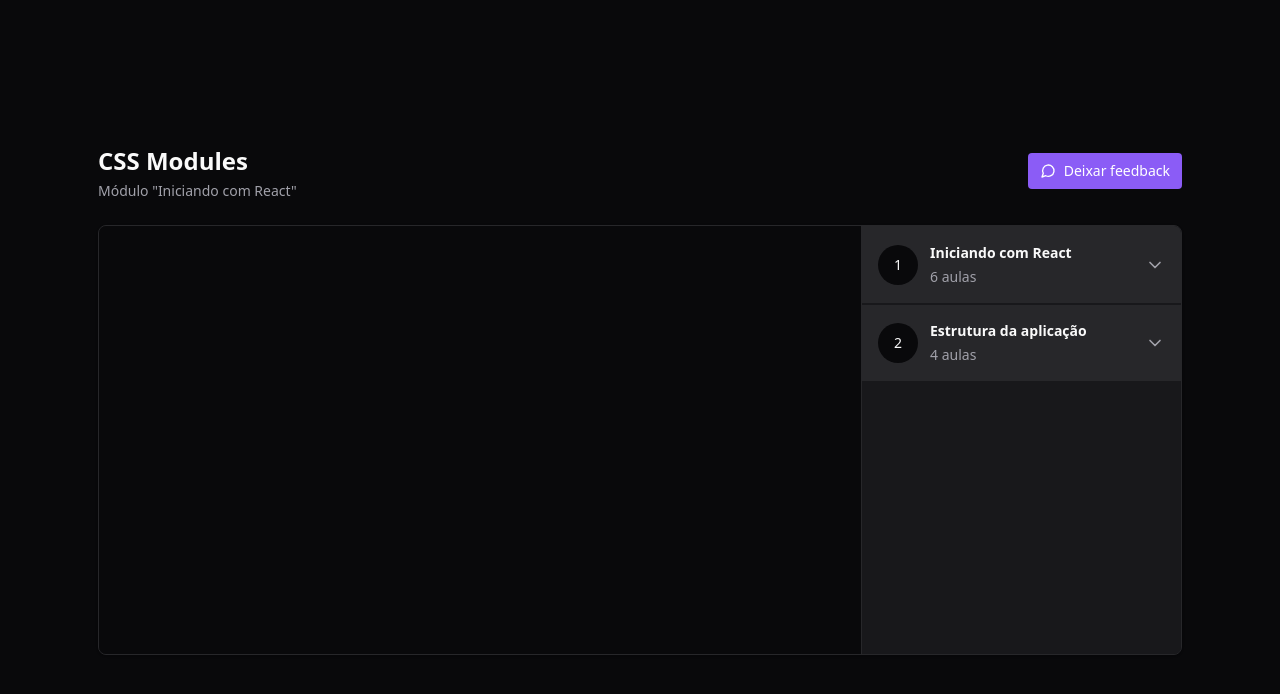
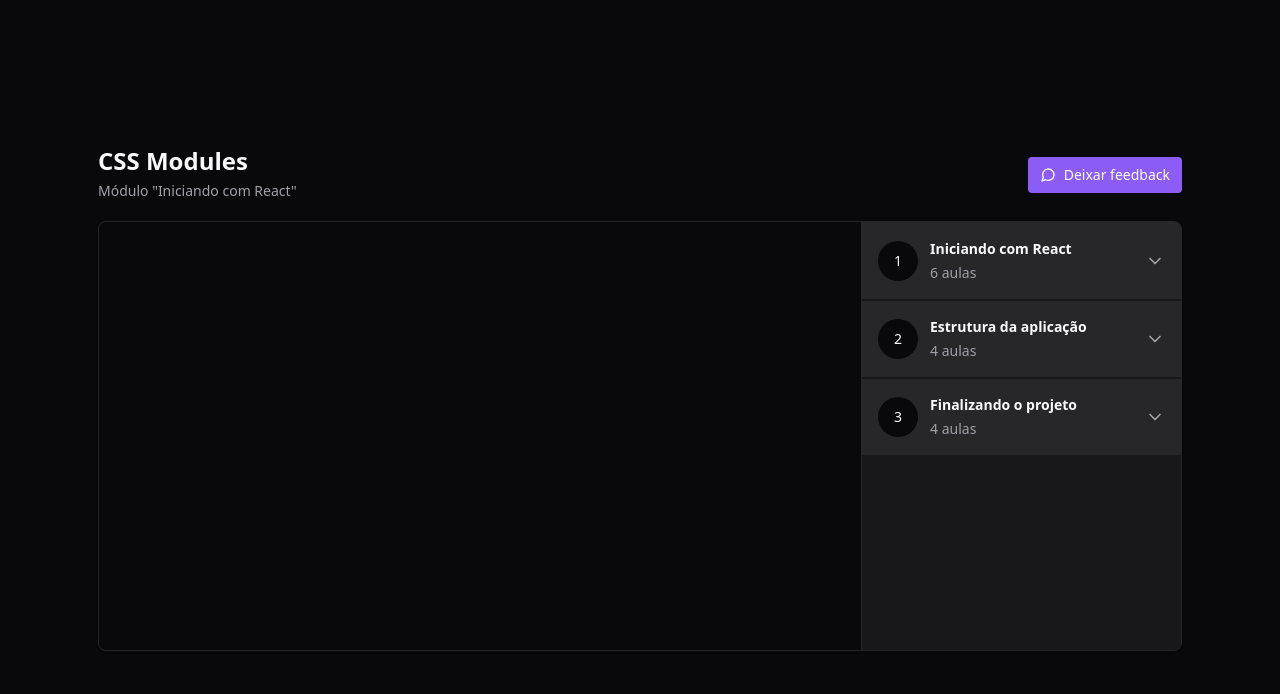
Before and after one commit to diaspd/redux-zustand-player, a React (Vite) app: page / in a window 1280 px wide. Shown: the top 694 px of the page. Built offline with nearby package versions, Linux system fonts and the light colour scheme; data requests are answered from the project's data file.

Commit message:
added loading screens

```diff
--- a/server.json
+++ b/server.json
@@ -7,7 +7,7 @@
           "id": 1,
           "title": "Iniciando com React",
           "lessons": [
-            { "id": "Jai8w6K_GnY", "title": "CSS Modules", "duration": "13:45" },
+            { "id": "7A4UQGrFU9Q?si=4hizm_gmRAgVtN6J", "title": "CSS Modules", "duration": "13:45" },
             { "id": "w-DW4DhDfcw", "title": "Estilização do Post", "duration": "10:05" },
             { "id": "D83-55LUdKE", "title": "Componente: Header", "duration": "06:33" },
             { "id": "W_ATsETujaY", "title": "Componente: Sidebar", "duration": "09:12" },
@@ -24,6 +24,16 @@
             { "id": "h5JA3wfuW1k", "title": "Interações no JSX", "duration": "06:33" },
             { "id": "1G0vSTqWELg", "title": "Utilizando estado", "duration": "09:12" }
           ]
+        },
+        {
+          "id": 3,
+          "title": "Finalizando o projeto",
+          "lessons": [
+            { "id": "LGkNjt7k4UQ&ab", "title": "Configurando ESLint", "duration": "10:45" },
+            { "id": "q-If9n-tUyA&ab", "title": "Continuando", "duration": "5:05" },
+            { "id": "MW7hrQe6aYo&ab", "title": "Config Github", "duration": "07:33" },
+            { "id": "ICIz5dE3Xfg&ab", "title": "Deploy", "duration": "30:12" }
+          ]
         }
       ]
     }
--- a/src/components/Header.tsx
+++ b/src/components/Header.tsx
@@ -1,19 +1,34 @@
 import { MessageCircle } from "lucide-react";
 import { useCurrentLesson } from "../store/slices/player";
+import { useAppSelector } from "../store";
 
 export function Header () {
   const { currentModule, currentLesson } = useCurrentLesson()
-
-  if (!currentModule || !currentLesson) {
-    return null
-  }
+  const isCourseLoading = useAppSelector(state => state.player.isLoading)
 
   return (
-    <header className="flex items-center justify-between ">
-    <div className="flex flex-col gap-1">
-      <h1 className="text-2xl font-bold">{currentLesson.title}</h1>
-      <span className="text-sm text-zinc-400">Módulo "{currentModule.title}"</span>
-    </div>
+    <header className="flex items-center justify-between h-12">
+      {isCourseLoading ? (
+        <div className="shadow rounded-md w-1/3 animate-pulse h-6">
+          <div className="flex">
+            <div className="flex-1 py-1">
+              <div className="space-y-3">
+              <div className="grid grid-cols-3 gap-4">
+                <div className="h-3 bg-zinc-700 rounded col-span-2"></div>
+                <div className="h-3 bg-zinc-700 rounded col-span-1"></div>
+              </div>
+              <div className="h-2 bg-zinc-700 rounded"></div>
+              </div>
+            </div>
+          </div>
+        </div>
+        ) : (
+        <div className="flex flex-col gap-1">
+          <h1 className="text-2xl font-bold">{currentLesson?.title}</h1>
+          <span className="text-sm text-zinc-400">Módulo "{currentModule?.title}"</span>
+        </div>
+      )}
+
 
     <button className="whitespace-nowrap flex mb-auto items-center rounded bg-violet-500 gap-2 px-3 py-2 text-sm font-medium text-white hover:bg-violet-600 mt-2">
       <MessageCircle className="w-4 h-4" fontWeight="bold"/>
--- a/src/components/Module.tsx
+++ b/src/components/Module.tsx
@@ -2,8 +2,7 @@ import { ChevronDown } from "lucide-react";
 import { Lesson } from "./Lesson";
 
 import * as Collapsible from '@radix-ui/react-collapsible'
-import { useAppSelector } from "../store";
-import { useDispatch } from "react-redux";
+import { useAppDispatch, useAppSelector } from "../store";
 import { play } from "../store/slices/player";
 
 interface ModuleProps {
@@ -13,7 +12,7 @@ interface ModuleProps {
 }
 
 export function Module({ title, moduleIndex, amountOfLessons }: ModuleProps) {
-  const dispatch = useDispatch()
+  const dispatch = useAppDispatch()
 
   const { currentModuleIndex, currentLessonIndex } = useAppSelector(state => {
     const { currentModuleIndex, currentLessonIndex } = state.player
@@ -38,7 +37,7 @@ export function Module({ title, moduleIndex, amountOfLessons }: ModuleProps) {
       <ChevronDown className="w-5 h-5 ml-auto text-zinc-400 group-data-[state=open]:rotate-180 transition-transform duration-500"/>
     </Collapsible.Trigger>
 
-    <Collapsible.Content className="animate-slideDown">
+    <Collapsible.Content>
       <nav className="relative flex flex-col gap-4 p-6">
         {lessons && lessons.map((lesson, lessonIndex) => {
           const isCurrent = currentModuleIndex === moduleIndex &&
--- /dev/null
+++ b/src/components/SidebarLoading.tsx
@@ -0,0 +1,19 @@
+export function SidebarLoading() {
+  return (
+    <div className="shadow-sm shadow-purple-500 rounded-md p-5 max-w-sm w-full mx-auto mb-0.5">
+      <div className="animate-pulse flex space-x-4 items-center">
+        <div className="rounded-full bg-slate-700 h-10 w-10" />
+          <div className="flex-1 space-y-3 py-1">
+          <div className="h-3 bg-slate-700 rounded" />
+          <div className="space-y-2">
+          <div className="grid grid-cols-1">
+            <div className="h-2 bg-slate-700 rounded col-span-2 w-1/2" />
+          </div>
+        </div>
+      </div>
+
+      <div className="h-5 w-5 bg-slate-700 rounded-lg" />
+      </div>
+    </div>
+  )
+}
--- a/src/components/Video.tsx
+++ b/src/components/Video.tsx
@@ -1,27 +1,33 @@
 import ReactPlayer from "react-player";
-import { useDispatch } from "react-redux";
 import { next, useCurrentLesson } from "../store/slices/player";
+import { useAppDispatch, useAppSelector } from "../store";
+import { Loader2 } from "lucide-react";
 
 export function Video() {
-  const dispatch = useDispatch()
+  const dispatch = useAppDispatch()
   const { currentLesson } = useCurrentLesson()
+  const isCourseLoading = useAppSelector(state => state.player.isLoading)
 
   function handlePlayNext() {
     dispatch(next())
   }
 
-  if (!currentLesson) return null
-
   return (
     <div className="w-full bg-zinc-950 aspect-video">
+      {isCourseLoading ? (
+        <div className="flex h-full items-center justify-center">
+          <Loader2 className="w-6 h-6 text-zinc-400 animate-spin transition-all delay-1000" />
+        </div>
+      ) : (
         <ReactPlayer
           width="100%"
           height="100%"
+          controls
           playing
-        controls
           onEnded={handlePlayNext}
-        url={`https://youtube.com/watch?v=${currentLesson.id}/`}
+          url={`https://www.youtube.com/watch?v=${currentLesson?.id}`}
         />
+      )}
     </div>
   )
 }
--- a/src/pages/Player.tsx
+++ b/src/pages/Player.tsx
@@ -1,14 +1,15 @@
+import { useEffect } from "react";
+
 import { Header } from "../components/Header";
 import { Video } from "../components/Video";
 import { Module } from "../components/Module";
-import { useAppSelector } from "../store";
-import { start, useCurrentLesson } from "../store/slices/player";
-import { useEffect } from "react";
-import { api } from "../lib/axios";
-import { useDispatch } from "react-redux";
+
+import { useAppDispatch, useAppSelector } from "../store";
+import { loadCourse, useCurrentLesson } from "../store/slices/player";
+import { SidebarLoading } from "../components/SidebarLoading";
 
 export function Player() {
-  const dispatch = useDispatch()
+  const dispatch = useAppDispatch()
 
   const modules = useAppSelector(state => {
     return state.player.course?.modules
@@ -17,9 +18,7 @@ export function Player() {
   const { currentLesson } = useCurrentLesson()
 
   useEffect(() => {
-    api.get('/courses/1').then(response => {
-      dispatch(start(response.data))
-    })
+    void dispatch(loadCourse())
   }, [dispatch])
 
   useEffect(() => {
@@ -27,6 +26,8 @@ export function Player() {
       document.title = `Assistindo: ${currentLesson.title}`
     }
   }, [currentLesson])
+
+  const isLessonLoading = useAppSelector(state => state.player.isLoading)
 
   return (
     <div className="h-screen bg-zinc-950 text-zinc-50 flex justify-center items-center">
@@ -41,7 +42,14 @@ export function Player() {
       <aside className="max-h-96 lg:max-h-full scrollbar-thin scrollbar-track-zinc-950 scrollbar-thumb-zinc-800 lg:w-80 border-t lg:border-l border-zinc-800 bg-zinc-900 w-full overflow-y-scroll lg:absolute lg:top-0 lg:bottom-0 lg:right-0">
 
       <div className="divide-y-2 divide-zinc-900" >
-        {modules && modules.map((module, index) => {
+        {isLessonLoading ? (
+          <>
+            <SidebarLoading />
+            <SidebarLoading />
+            <SidebarLoading />
+          </>
+        ) : (
+          modules?.map((module, index) => {
           return (
             <Module
               key={module.id}
@@ -50,7 +58,8 @@ export function Player() {
               amountOfLessons={module.lessons.length}
             />
           )
-        })}
+        })
+        ) }
       </div>
 
       </aside>
--- a/src/store/index.ts
+++ b/src/store/index.ts
@@ -1,5 +1,5 @@
 import { configureStore } from '@reduxjs/toolkit'
-import { useSelector, TypedUseSelectorHook } from 'react-redux';
+import { useSelector, TypedUseSelectorHook, useDispatch } from 'react-redux';
 import { player } from './slices/player';
 
 export const store = configureStore({
@@ -9,5 +9,7 @@ export const store = configureStore({
 })
 
 export type RootState = ReturnType<typeof store.getState>
+export type AppDispatch = typeof store.dispatch;
 
-export const useAppSelector: TypedUseSelectorHook<RootState> = useSelector
+export const useAppSelector: TypedUseSelectorHook<RootState> = useSelector;
+export const useAppDispatch: () => AppDispatch = useDispatch;
--- a/src/store/slices/player.ts
+++ b/src/store/slices/player.ts
@@ -1,5 +1,7 @@
-import { PayloadAction, createSlice } from "@reduxjs/toolkit";
+import { PayloadAction, createSlice, createAsyncThunk } from "@reduxjs/toolkit";
 import { useAppSelector } from "..";
+import { api } from "../../lib/axios";
+import { AxiosResponse } from "axios";
 
 interface Course {
   id: number
@@ -18,22 +20,29 @@ export interface PlayerState {
   course: Course | null
   currentModuleIndex: number
   currentLessonIndex: number
+  isLoading: boolean
 }
 
 const initialState: PlayerState = {
   course: null,
   currentModuleIndex: 0,
-  currentLessonIndex: 0
+  currentLessonIndex: 0,
+  isLoading: false
 }
+
+export const loadCourse = createAsyncThunk(
+  'player/load',
+  async () => {
+    const response: AxiosResponse<Course | null> = await api.get('/courses/1')
+
+    return response.data
+  }
+)
 
 export const playerSlice = createSlice({
   name: 'player',
   initialState,
   reducers: {
-    start: (state, action: PayloadAction<Course>) => {
-      state.course = action.payload
-    },
-
     play: (state, action: PayloadAction<[number, number]>) => {
       state.currentModuleIndex = action.payload[0]
       state.currentLessonIndex = action.payload[1]
@@ -55,12 +64,22 @@ export const playerSlice = createSlice({
         }
       }
     }
+  },
+  extraReducers(builder) {
+    builder.addCase(loadCourse.pending, (state) => {
+      state.isLoading = true;
+    })
+
+    builder.addCase(loadCourse.fulfilled, (state, action) => {
+      state.course = action.payload
+      state.isLoading = false
+    })
   }
 })
 
 export const player = playerSlice.reducer
 
-export const { play, next, start } = playerSlice.actions
+export const { play, next } = playerSlice.actions;
 
 export const useCurrentLesson = () => {
   return useAppSelector(state => {
--- a/tailwind.config.js
+++ b/tailwind.config.js
@@ -3,21 +3,7 @@ export default {
   content: [
     './src/**/*.tsx',
   ],
-  theme: {
-    extend: {
-      keyframes: {
-        slideDown: {
-          from: {  transform: 'translateY(-1px)' },
-          to: {  transform: 'translateY(0)' },
-        },
-      },
-
-      animation: {
-        slideDown:
-          'slideDown 500ms cubic-bezier(0.16, 1, 0.3, 1)',
-      },
-    },
-  },
+  theme: {},
   plugins: [
     require('tailwind-scrollbar'),
   ],
```
Also changed, not shown: 1 other file (tests, documents, lock files or other folders). Lines whose indentation alone changed are shown as unchanged.
